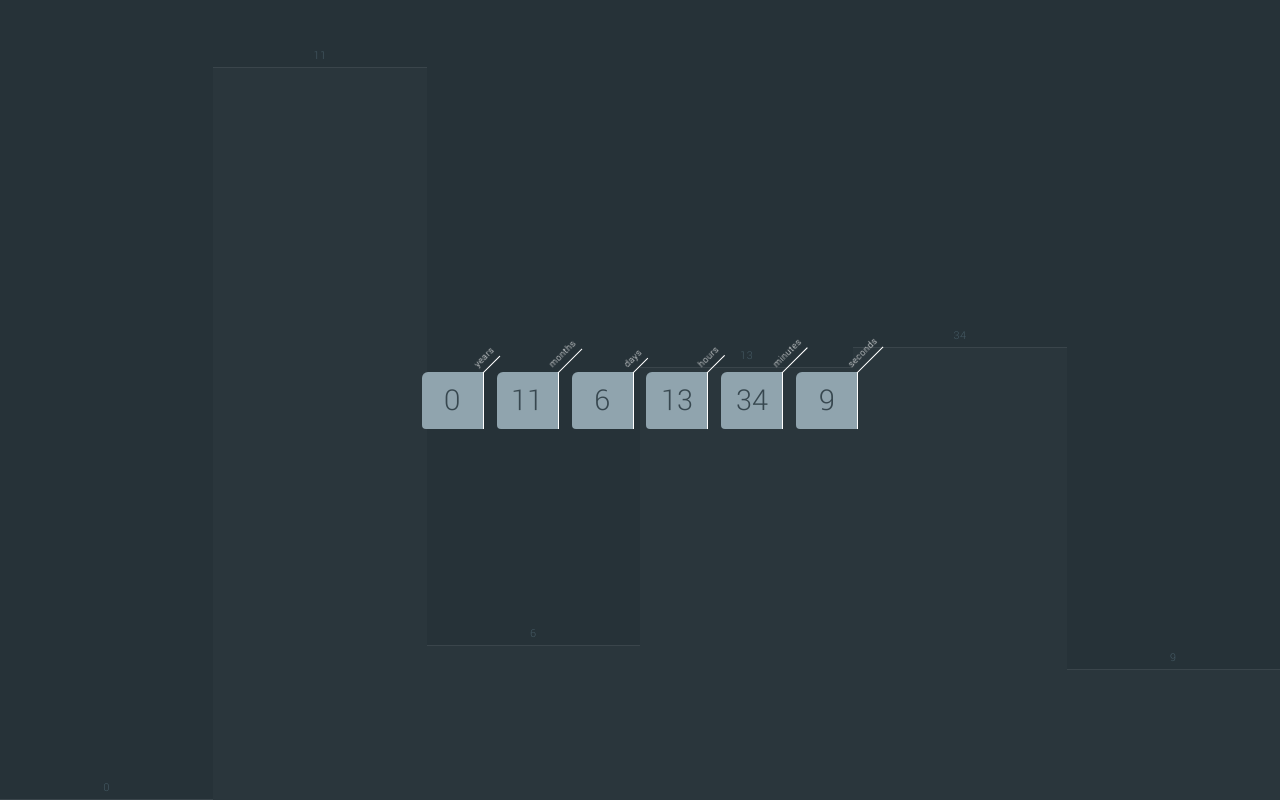
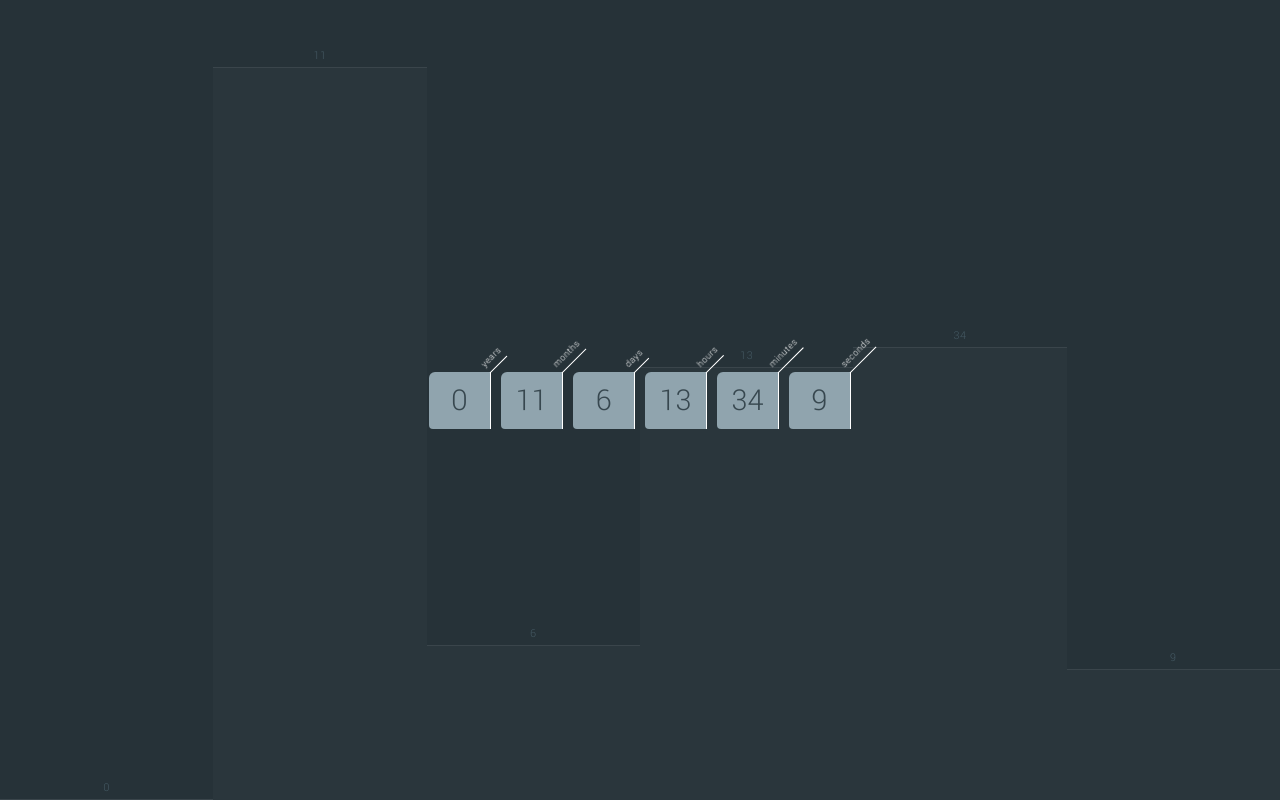
Before and after one commit to seanhay/iedeathclock, a browser extension: page countdown.html in a window 1280 px wide. Drawn offline with Linux system fonts and the light colour scheme.

Commit message:
Adjust style...

```diff
--- a/assets/scss/style.scss
+++ b/assets/scss/style.scss
@@ -1,6 +1,7 @@
 * {
 	box-sizing: border-box;
 }
+
 html,
 body {
 	width: 100%;
@@ -8,16 +9,18 @@ body {
 	padding: 0;
 	margin: 0;
 }
+
 html {
 	font-size: 62.5%;
 }
+
 body {
 	font-family: "Yantramanav", sans-serif;
 	font-weight: 300;
 	display: flex;
 	align-items: center;
 	justify-content: center;
-	background-color:#263238;
+	background-color: #263238;
 }
 
 #bg {
@@ -28,15 +31,17 @@ body {
 	left: 0;
 	display: flex;
 	align-items: flex-end;
+
 	span {
 		display: block;
 		min-height: 1px;
 		height: calc((var(--timeVal) / var(--totalVal)) * 100%);
-		background: rgba(255,255,255,0.02);
+		background: rgba(255, 255, 255, 0.02);
 		width: calc(100% / 6);
 		transition: height 0.65s;
-		border-top: 1px solid rgba(255,255,255,0.075);
+		border-top: 1px solid rgba(255, 255, 255, 0.075);
 		position: relative;
+
 		&:after {
 			content: attr(data-val);
 			position: absolute;
@@ -46,7 +51,7 @@ body {
 			top: -20px;
 			font-size: 1.2rem;
 			color: #455A64;
-			letter-spacing:0.05em;
+			letter-spacing: 0.05em;
 		}
 	}
 }
@@ -55,18 +60,21 @@ body {
 	font-size: 3.2rem;
 	border-radius: 10px;
 	padding: 12px;
+	display: flex;
+
 	span {
 		padding: 8px 10px;
 		border-top-left-radius: 6px;
 		border-bottom-left-radius: 4px;
 		background-color: #90A4AE;
-		margin-right: 5px;
+		margin-right: 10px;
 		position: relative;
 		border-right: 1px solid #FFF;
 		display: inline-block;
 		text-align: center;
 		min-width: 62px;
-		color:#37474F;
+		color: #37474F;
+
 		&:after {
 			content: attr(data-key);
 			display: inline-block;
@@ -79,11 +87,13 @@ body {
 			border-bottom: 1px solid #FFF;
 			padding-bottom: 3px;
 			letter-spacing: 0.05em;
-			color:#FFF;
+			color: #FFF;
 		}
+
 		&:last-child {
 			margin-right: 0;
 		}
+
 		&.ms {
 			min-width: 100px;
 		}
```
Also changed, not shown: assets/css/style.css.
